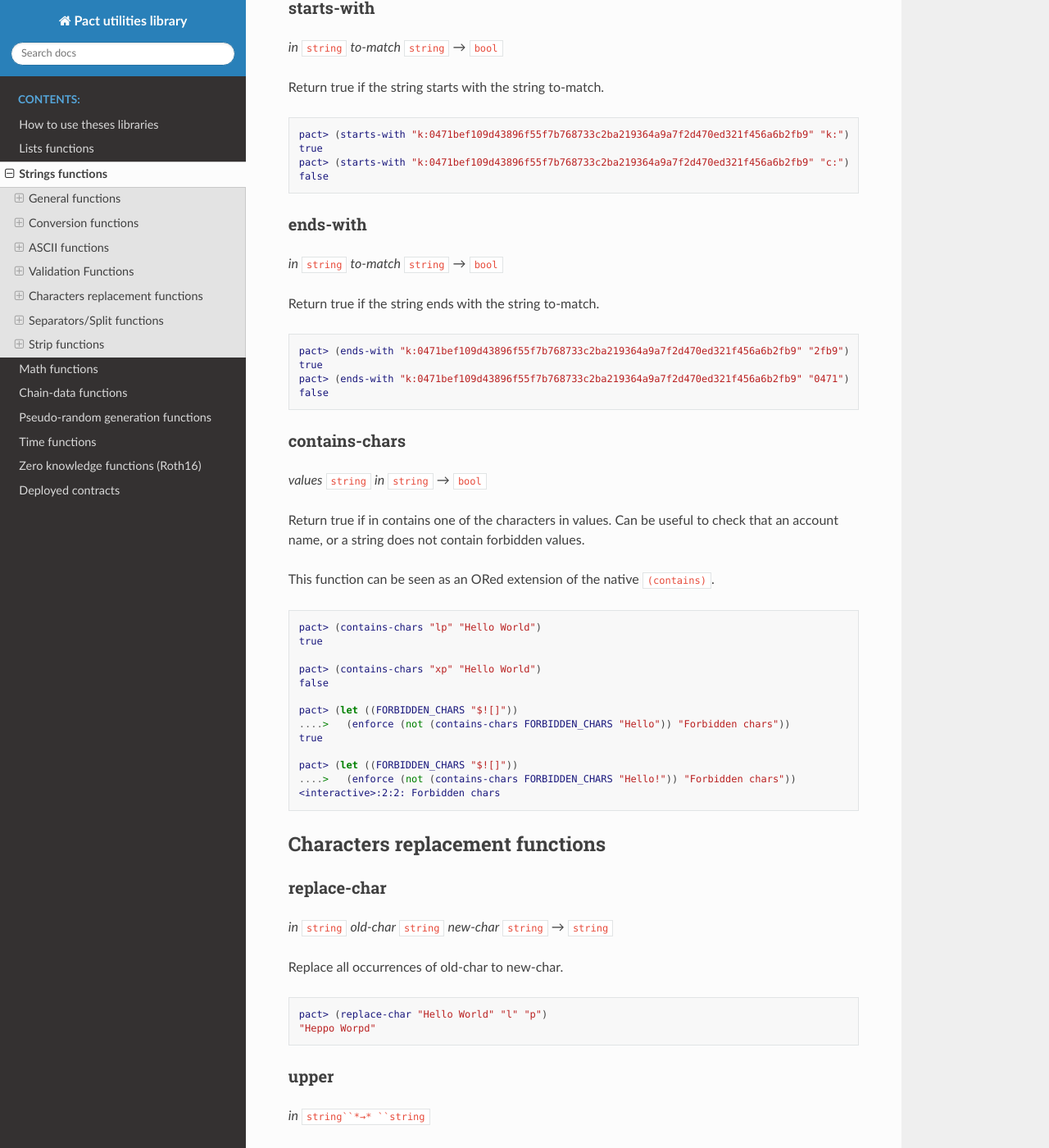
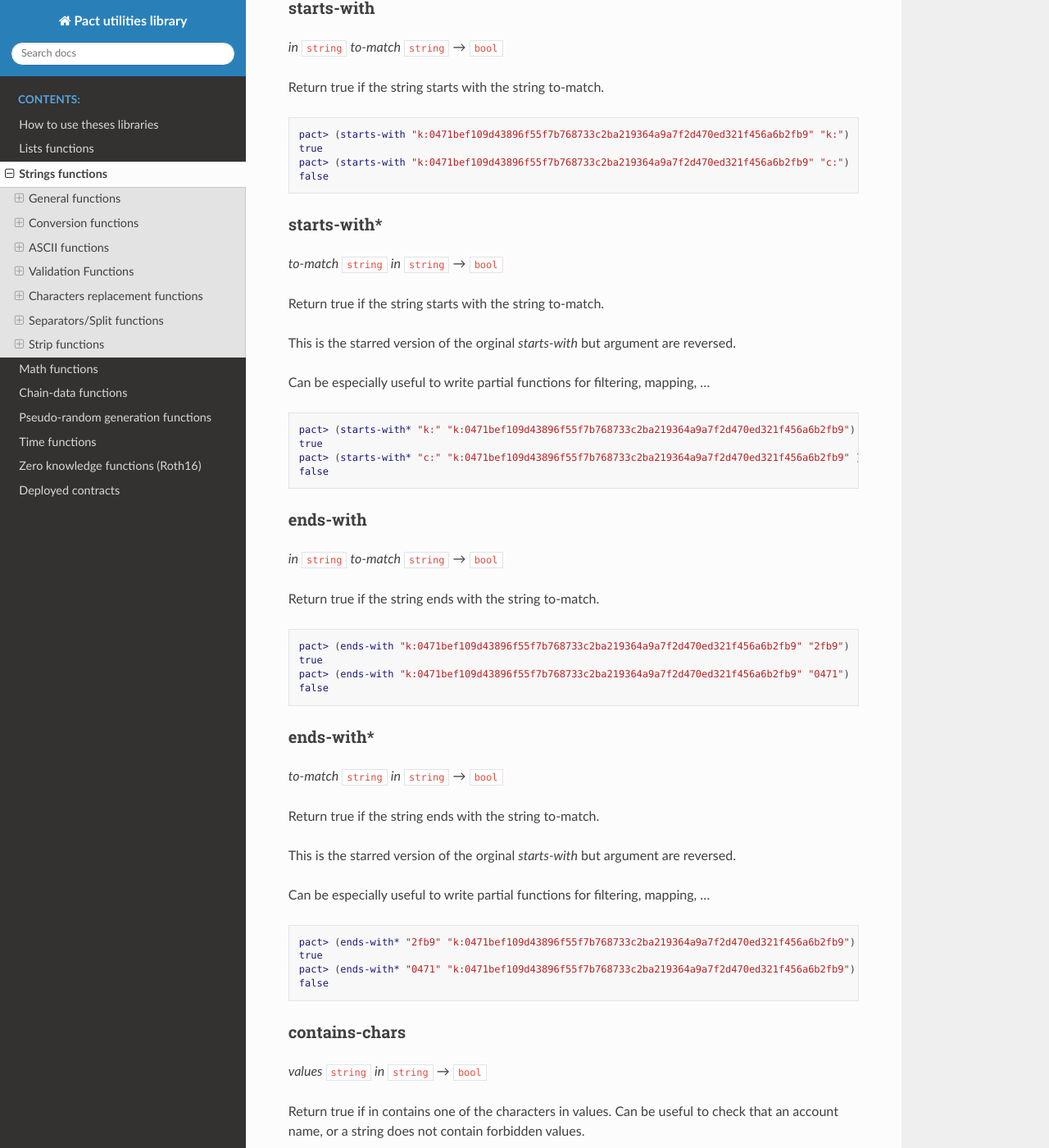
Before and after one commit to CryptoPascal31/pact-util-lib, a Sphinx documentation site: the page built from docs/source/util-strings.rst, in a window 1280 px wide and 1400 px high, scrolled down 3917 px. Shown: the whole window at 82% size. Built offline with Sphinx 7.4.7 and the Read the Docs theme 2.0.0, drawn with Linux system fonts in a browser that asks for light colours.

Commit message:
Add starts-with* and ends-with* functions

```diff
--- a/docs/source/util-strings.rst
+++ b/docs/source/util-strings.rst
@@ -203,6 +203,23 @@
   pact> (starts-with "k:0471bef109d43896f55f7b768733c2ba219364a9a7f2d470ed321f456a6b2fb9" "c:")
   false
 
+starts-with*
+~~~~~~~~~~~~
+*to-match* ``string`` *in* ``string`` *→* ``bool``
+
+Return true if the string starts with the string to-match.
+
+This is the starred version of the orginal `starts-with` but argument are reversed.
+
+Can be especially useful to write partial functions for filtering, mapping, ...
+
+.. code:: lisp
+
+  pact> (starts-with* "k:" "k:0471bef109d43896f55f7b768733c2ba219364a9a7f2d470ed321f456a6b2fb9")
+  true
+  pact> (starts-with* "c:" "k:0471bef109d43896f55f7b768733c2ba219364a9a7f2d470ed321f456a6b2fb9" )
+  false
+
 ends-with
 ~~~~~~~~~
 *in* ``string`` *to-match* ``string`` *→* ``bool``
@@ -214,6 +231,23 @@
   pact> (ends-with "k:0471bef109d43896f55f7b768733c2ba219364a9a7f2d470ed321f456a6b2fb9" "2fb9")
   true
   pact> (ends-with "k:0471bef109d43896f55f7b768733c2ba219364a9a7f2d470ed321f456a6b2fb9" "0471")
+  false
+
+ends-with*
+~~~~~~~~~~
+*to-match* ``string`` *in* ``string`` *→* ``bool``
+
+Return true if the string ends with the string to-match.
+
+This is the starred version of the orginal `starts-with` but argument are reversed.
+
+Can be especially useful to write partial functions for filtering, mapping, ...
+
+.. code:: lisp
+
+  pact> (ends-with* "2fb9" "k:0471bef109d43896f55f7b768733c2ba219364a9a7f2d470ed321f456a6b2fb9")
+  true
+  pact> (ends-with* "0471" "k:0471bef109d43896f55f7b768733c2ba219364a9a7f2d470ed321f456a6b2fb9")
   false
 
 contains-chars
```
Also changed, not shown: README.md (+2 -0 lines), 2 other files.
